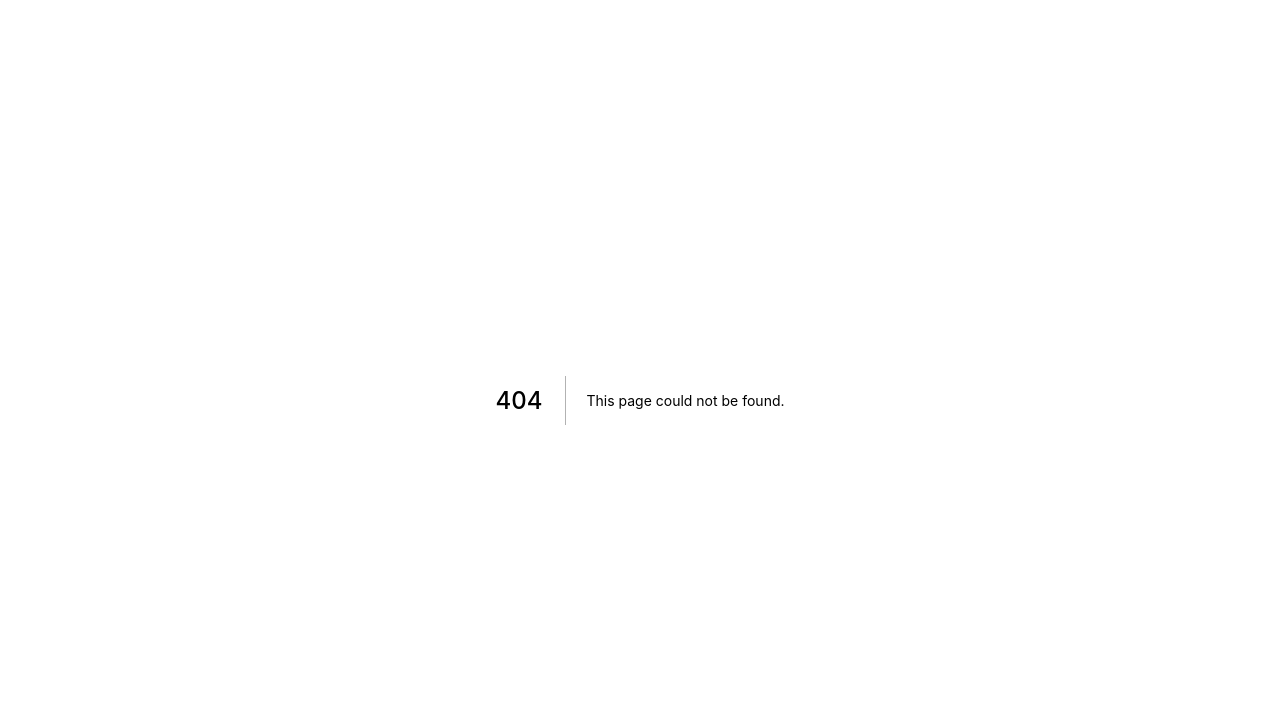
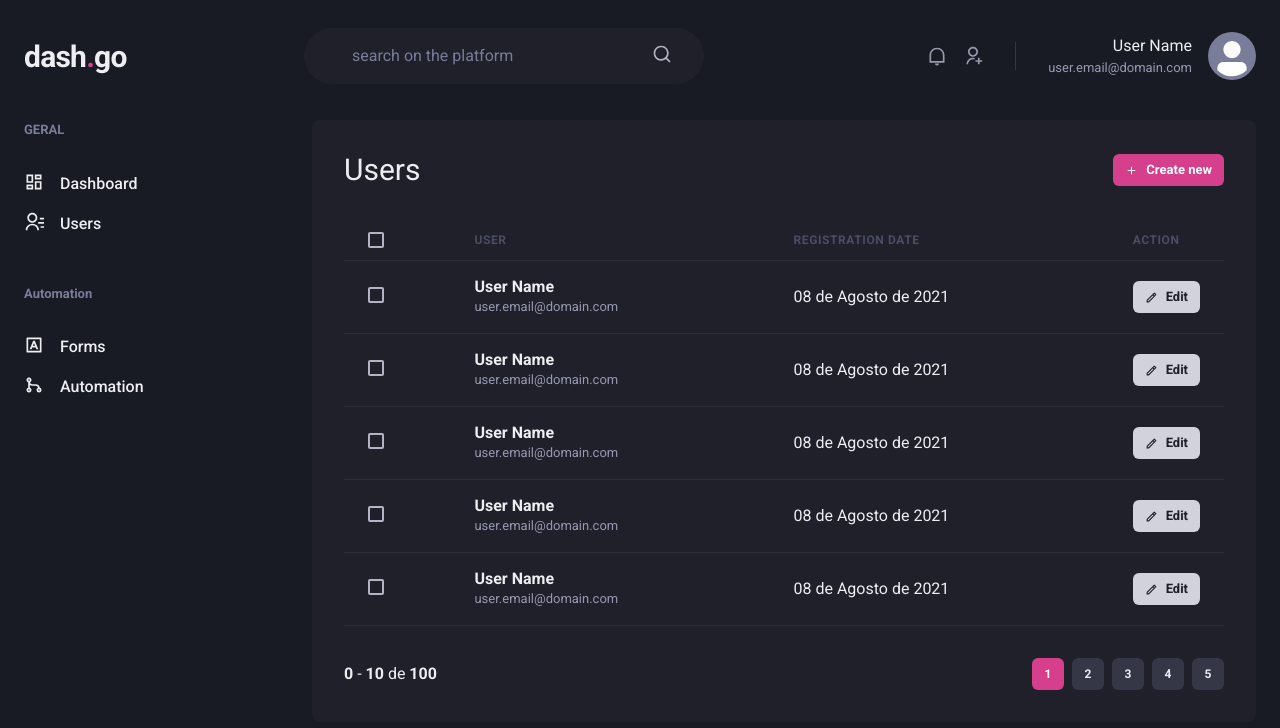
Before and after one commit to sonnymarinho/dashgo, a Next.js app: page /users in a window 1280 px wide. Before the commit this address had no page. Shown: the top 728 px of the page. Built offline with nearby package versions, Linux system fonts and the light colour scheme.

Commit message:
:sparkles: feat: pagination

```diff
--- a/src/components/Header.tsx
+++ b/src/components/Header.tsx
@@ -23,7 +23,7 @@ export function Header() {
         <Input
           color="gray.50"
           variant="unstyled"
-          placeholder="buscar na plataforma"
+          placeholder="search on the platform"
           px="4"
           mr="4"
           _placeholder={{
--- /dev/null
+++ b/src/components/Pagination.tsx
@@ -0,0 +1,37 @@
+import { Stack, Button, Box } from '@chakra-ui/react';
+
+export default function Pagination() {
+  return (
+    <Stack direction="row" mt="8" justify="space-between" align="center" spacing="center">
+      <Box>
+        <strong>0</strong> - <strong>10</strong> de <strong>100</strong>
+      </Box>
+      <Stack direction="row" spacing="2">
+        <Button
+          size="sm"
+          fontSize="xs"
+          width="4"
+          colorScheme="pink"
+          _disabled={{
+            bg: 'pink.500',
+            cursor: 'default',
+          }}
+        >
+          1
+        </Button>
+        <Button size="sm" fontSize="xs" width="4" bg="gray.700" _hover={{ bg: 'gray.500' }}>
+          2
+        </Button>
+        <Button size="sm" fontSize="xs" width="4" bg="gray.700" _hover={{ bg: 'gray.500' }}>
+          3
+        </Button>
+        <Button size="sm" fontSize="xs" width="4" bg="gray.700" _hover={{ bg: 'gray.500' }}>
+          4
+        </Button>
+        <Button size="sm" fontSize="xs" width="4" bg="gray.700" _hover={{ bg: 'gray.500' }}>
+          5
+        </Button>
+      </Stack>
+    </Stack>
+  );
+}
--- a/src/components/Sidebar.tsx
+++ b/src/components/Sidebar.tsx
@@ -19,26 +19,26 @@ export function Sidebar() {
             <Link display="flex" align="center">
               <Icon as={RiContactsLine} fontSize="20" />
               <Text ml="4" fontWeight="medium">
-                Usuários
+                Users
               </Text>
             </Link>
           </Stack>
         </Box>
         <Box>
           <Text fontWeight="bold" color="gray.400" fontSize="small">
-            AUTOMAÇÃO
+            Automation
           </Text>
           <Stack spacing="4" mt="8" align="stretch">
             <Link display="flex" align="center">
               <Icon as={RiInputMethodLine} fontSize="20" />
               <Text ml="4" fontWeight="medium">
-                Formulários
+                Forms
               </Text>
             </Link>
             <Link display="flex" align="center">
               <Icon as={RiGitMergeLine} fontSize="20" />
               <Text ml="4" fontWeight="medium">
-                Automação
+                Automation
               </Text>
             </Link>
           </Stack>
--- a/src/pages/dashboard.tsx
+++ b/src/pages/dashboard.tsx
@@ -73,13 +73,13 @@ export default function Dashboard() {
         <SimpleGrid flex="1" gap="4" minChildWidth="320px" align="flex-start">
           <Box p="8" bg="gray.800" borderRadius={8} pb="4">
             <Text fontSize="large" mb="4">
-              Inscritos da semana
+              Subscribers of the week
             </Text>
             <Chart type="area" h={160} options={options} series={series} />
           </Box>
           <Box p="8" bg="gray.800" borderRadius={8} pb="4">
             <Text fontSize="large" mb="4">
-              Taxa de abertura
+              Opening rate
             </Text>
             <Chart type="area" h={160} options={options} series={series} />
           </Box>
--- /dev/null
+++ b/src/pages/users/index.tsx
@@ -0,0 +1,72 @@
+import { Box, Flex, Heading, Button, Icon, Table, Thead, Tr, Th, Td, Checkbox, Tbody, Text } from '@chakra-ui/react';
+import { RiAddLine, RiPencilLine } from 'react-icons/ri';
+import { Header } from '../../components/Header';
+import Pagination from '../../components/Pagination';
+import { Sidebar } from '../../components/Sidebar';
+
+export default function UsersList() {
+  return (
+    <Box>
+      <Header />
+      <Flex w="100%" my="6" maxW={1480} mx="auto" px="6">
+        <Sidebar />
+
+        <Box flex="1" borderRadius="8" bg="gray.800" p="8">
+          <Flex mb="8" justify="space-between" align="center">
+            <Heading size="lg" fontWeight="normal" as="h2">
+              Users
+            </Heading>
+            <Button as="a" size="sm" fontSize="small" colorScheme="pink" leftIcon={<Icon as={RiAddLine} />}>
+              Create new
+            </Button>
+          </Flex>
+
+          <Table colorScheme="whiteAlpha">
+            <Thead>
+              <Tr>
+                <Th px="6" color="gray.300" witdth="8">
+                  <Checkbox colorScheme="pink" />
+                </Th>
+                <Th>User</Th>
+                <Th>Registration date</Th>
+                <Th w="8">Action</Th>
+              </Tr>
+            </Thead>
+            <Tbody>
+              {Array.from({ length: 5 }).map((_, index) => (
+                <Tr key={index} px="6">
+                  <Td>
+                    <Checkbox colorScheme="pink" />
+                  </Td>
+                  <Td>
+                    <Box>
+                      <Text fontWeight="bold">User Name</Text>
+                      <Text fontSize="small" color="gray.300">
+                        user.email@domain.com
+                      </Text>
+                    </Box>
+                  </Td>
+                  <Td>08 de Agosto de 2021</Td>
+                  <Td>
+                    <Button
+                      as="a"
+                      size="sm"
+                      fontSize="small"
+                      colorScheme="gray"
+                      color="gray.800"
+                      leftIcon={<Icon as={RiPencilLine} />}
+                    >
+                      Edit
+                    </Button>
+                  </Td>
+                </Tr>
+              ))}
+            </Tbody>
+          </Table>
+
+          <Pagination />
+        </Box>
+      </Flex>
+    </Box>
+  );
+}
```
